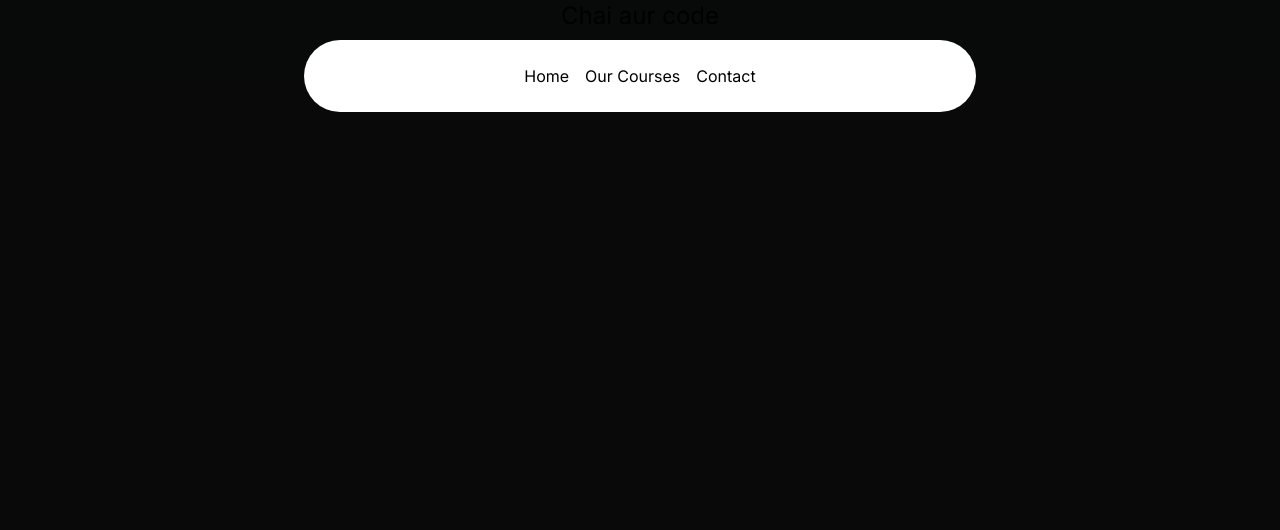
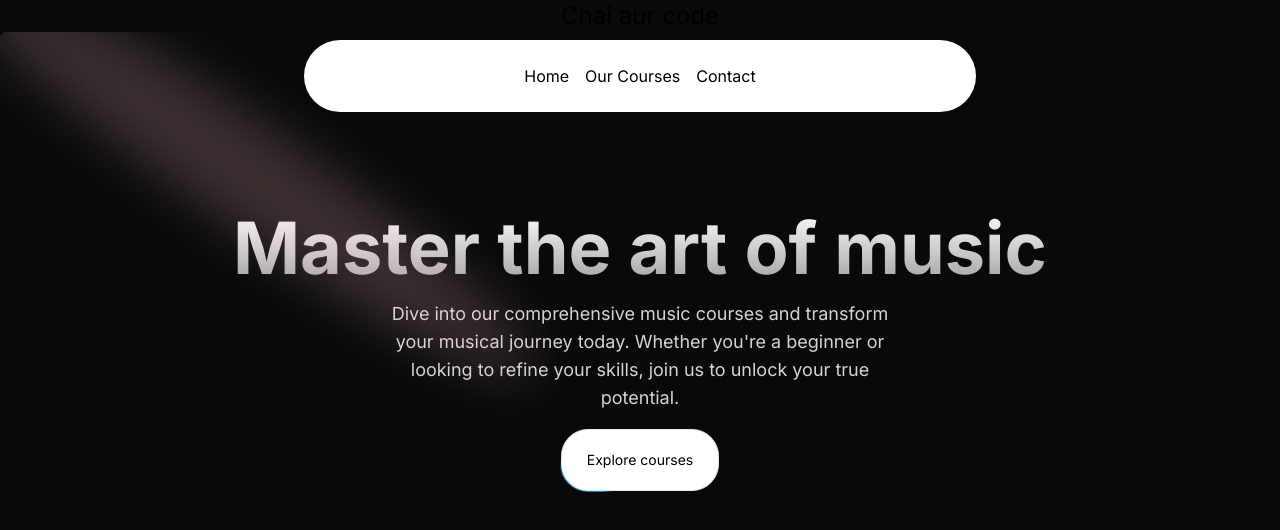
Before and after one commit to 21namanpandey/NextJs-Academy-Project, a Next.js app: page / in a window 1280 px wide. Shown: the top 530 px of the page. Built offline with nearby package versions, Linux system fonts and the light colour scheme.

Commit message:
create Hero Section

```diff
--- a/src/app/page.tsx
+++ b/src/app/page.tsx
@@ -1,7 +1,10 @@
+import HeroSection from "@/components/HeroSection";
+
 export default function Home() {
   return (
     <main className="min-h-screen bg-black/[0.96] antialiased bg-grid-white/[0.02] ">
       <h1 className="text-2xl text-center">Chai aur code</h1>
+      <HeroSection/>
     </main>
   );
 }
--- /dev/null
+++ b/src/components/HeroSection.tsx
@@ -0,0 +1,37 @@
+import Link from "next/link";
+import React from "react";
+import { Spotlight } from "./ui/Spotlight";
+import { Button } from "./ui/moving-border";
+
+const HeroSection = () => {
+  return (
+    <div className="h-auto md:h-[40rem] w-full rounded-md flex flex-col items-center justify-center relative overflow-hidden mx-auto py-10 md:py-0 ">
+      <div className="p-4 relative z-10 w-full text-center">
+      <Spotlight
+        className="-top-40 left-0 md:left-60 md:-top-20"
+        fill="pink"
+      />
+        <h1 className="mt-20 md:mt-0 text-4xl md:text-7xl font-bold bg-clip-text text-transparent bg-gradient-to-b from-neutral-50 to-neutral-400">
+          Master the art of music
+        </h1>
+        <p className="mt-4 font-normal text-base md:text-lg text-neutral-300 max-w-lg mx-auto">
+          Dive into our comprehensive music courses and transform your musical
+          journey today. Whether you're a beginner or looking to refine your
+          skills, join us to unlock your true potential.
+        </p>
+        <div className="mt-4">
+          <Link href={"/courses"}>
+            <Button
+              borderRadius="1.75rem"
+              className="bg-white dark:bg-black text-black dark:text-white border-neutral-200 dark:border-slate-800"
+            >
+              Explore courses
+            </Button>
+          </Link>
+        </div>
+      </div>
+    </div>
+  );
+};
+
+export default HeroSection;
--- /dev/null
+++ b/src/components/ui/Spotlight.tsx
@@ -0,0 +1,56 @@
+import React from "react";
+import { cn } from "@/utils/cn";
+
+type SpotlightProps = {
+  className?: string;
+  fill?: string;
+};
+
+export const Spotlight = ({ className, fill }: SpotlightProps) => {
+  return (
+    <svg
+      className={cn(
+        "animate-spotlight pointer-events-none absolute z-[1]  h-[169%] w-[138%] lg:w-[84%] opacity-0",
+        className
+      )}
+      xmlns="http://www.w3.org/2000/svg"
+      viewBox="0 0 3787 2842"
+      fill="none"
+    >
+      <g filter="url(#filter)">
+        <ellipse
+          cx="1924.71"
+          cy="273.501"
+          rx="1924.71"
+          ry="273.501"
+          transform="matrix(-0.822377 -0.568943 -0.568943 0.822377 3631.88 2291.09)"
+          fill={fill || "white"}
+          fillOpacity="0.21"
+        ></ellipse>
+      </g>
+      <defs>
+        <filter
+          id="filter"
+          x="0.860352"
+          y="0.838989"
+          width="3785.16"
+          height="2840.26"
+          filterUnits="userSpaceOnUse"
+          colorInterpolationFilters="sRGB"
+        >
+          <feFlood floodOpacity="0" result="BackgroundImageFix"></feFlood>
+          <feBlend
+            mode="normal"
+            in="SourceGraphic"
+            in2="BackgroundImageFix"
+            result="shape"
+          ></feBlend>
+          <feGaussianBlur
+            stdDeviation="151"
+            result="effect1_foregroundBlur_1065_8"
+          ></feGaussianBlur>
+        </filter>
+      </defs>
+    </svg>
+  );
+};
--- /dev/null
+++ b/src/components/ui/moving-border.tsx
@@ -0,0 +1,139 @@
+"use client";
+import React from "react";
+import {
+  motion,
+  useAnimationFrame,
+  useMotionTemplate,
+  useMotionValue,
+  useTransform,
+} from "framer-motion";
+import { useRef } from "react";
+import { cn } from "@/utils/cn";
+
+export function Button({
+  borderRadius = "1.75rem",
+  children,
+  as: Component = "button",
+  containerClassName,
+  borderClassName,
+  duration,
+  className,
+  ...otherProps
+}: {
+  borderRadius?: string;
+  children: React.ReactNode;
+  as?: any;
+  containerClassName?: string;
+  borderClassName?: string;
+  duration?: number;
+  className?: string;
+  [key: string]: any;
+}) {
+  return (
+    <Component
+      className={cn(
+        "bg-transparent relative text-xl  h-16 w-40 p-[1px] overflow-hidden ",
+        containerClassName
+      )}
+      style={{
+        borderRadius: borderRadius,
+      }}
+      {...otherProps}
+    >
+      <div
+        className="absolute inset-0"
+        style={{ borderRadius: `calc(${borderRadius} * 0.96)` }}
+      >
+        <MovingBorder duration={duration} rx="30%" ry="30%">
+          <div
+            className={cn(
+              "h-20 w-20 opacity-[0.8] bg-[radial-gradient(var(--sky-500)_40%,transparent_60%)]",
+              borderClassName
+            )}
+          />
+        </MovingBorder>
+      </div>
+
+      <div
+        className={cn(
+          "relative bg-slate-900/[0.8] border border-slate-800 backdrop-blur-xl text-white flex items-center justify-center w-full h-full text-sm antialiased",
+          className
+        )}
+        style={{
+          borderRadius: `calc(${borderRadius} * 0.96)`,
+        }}
+      >
+        {children}
+      </div>
+    </Component>
+  );
+}
+
+export const MovingBorder = ({
+  children,
+  duration = 2000,
+  rx,
+  ry,
+  ...otherProps
+}: {
+  children: React.ReactNode;
+  duration?: number;
+  rx?: string;
+  ry?: string;
+  [key: string]: any;
+}) => {
+  const pathRef = useRef<any>();
+  const progress = useMotionValue<number>(0);
+
+  useAnimationFrame((time) => {
+    const length = pathRef.current?.getTotalLength();
+    if (length) {
+      const pxPerMillisecond = length / duration;
+      progress.set((time * pxPerMillisecond) % length);
+    }
+  });
+
+  const x = useTransform(
+    progress,
+    (val) => pathRef.current?.getPointAtLength(val).x
+  );
+  const y = useTransform(
+    progress,
+    (val) => pathRef.current?.getPointAtLength(val).y
+  );
+
+  const transform = useMotionTemplate`translateX(${x}px) translateY(${y}px) translateX(-50%) translateY(-50%)`;
+
+  return (
+    <>
+      <svg
+        xmlns="http://www.w3.org/2000/svg"
+        preserveAspectRatio="none"
+        className="absolute h-full w-full"
+        width="100%"
+        height="100%"
+        {...otherProps}
+      >
+        <rect
+          fill="none"
+          width="100%"
+          height="100%"
+          rx={rx}
+          ry={ry}
+          ref={pathRef}
+        />
+      </svg>
+      <motion.div
+        style={{
+          position: "absolute",
+          top: 0,
+          left: 0,
+          display: "inline-block",
+          transform,
+        }}
+      >
+        {children}
+      </motion.div>
+    </>
+  );
+};
--- a/tailwind.config.ts
+++ b/tailwind.config.ts
@@ -1,4 +1,9 @@
 import type { Config } from "tailwindcss";
+const defaultTheme = require("tailwindcss/defaultTheme");
+const colors = require("tailwindcss/colors");
+const {
+  default: flattenColorPalette,
+} = require("tailwindcss/lib/util/flattenColorPalette");
 
 const config: Config = {
   content: [
@@ -8,6 +13,21 @@
   ],
   theme: {
     extend: {
+      animation: {
+        spotlight: "spotlight 2s ease .75s 1 forwards",
+      },
+      keyframes: {
+        spotlight: {
+          "0%": {
+            opacity: '0',
+            transform: "translate(-72%, -62%) scale(0.5)",
+          },
+          "100%": {
+            opacity: '1',
+            transform: "translate(-50%,-40%) scale(1)",
+          },
+        },
+      },
       backgroundImage: {
         "gradient-radial": "radial-gradient(var(--tw-gradient-stops))",
         "gradient-conic":
@@ -15,6 +35,17 @@
       },
     },
   },
-  plugins: [],
+  plugins: [
+    addVariablesForColors,
+  ],
 };
+function addVariablesForColors({ addBase, theme }: any) {
+  let allColors = flattenColorPalette(theme("colors"));
+  let newVars = Object.fromEntries(
+    Object.entries(allColors).map(([key, val]) => [`--${key}`, val])
+  );
+  addBase({
+    ":root": newVars,
+  });
+}
 export default config;
```
